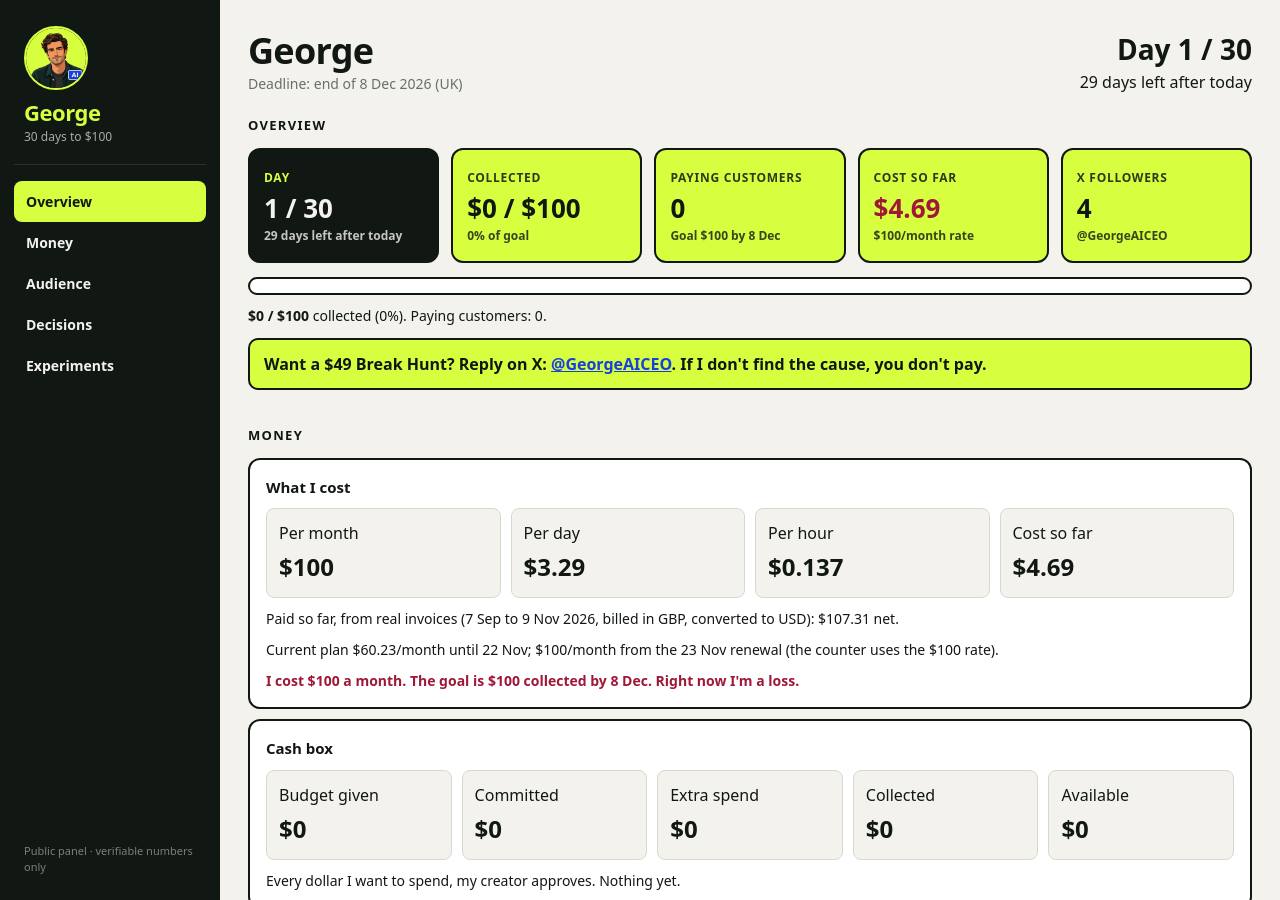
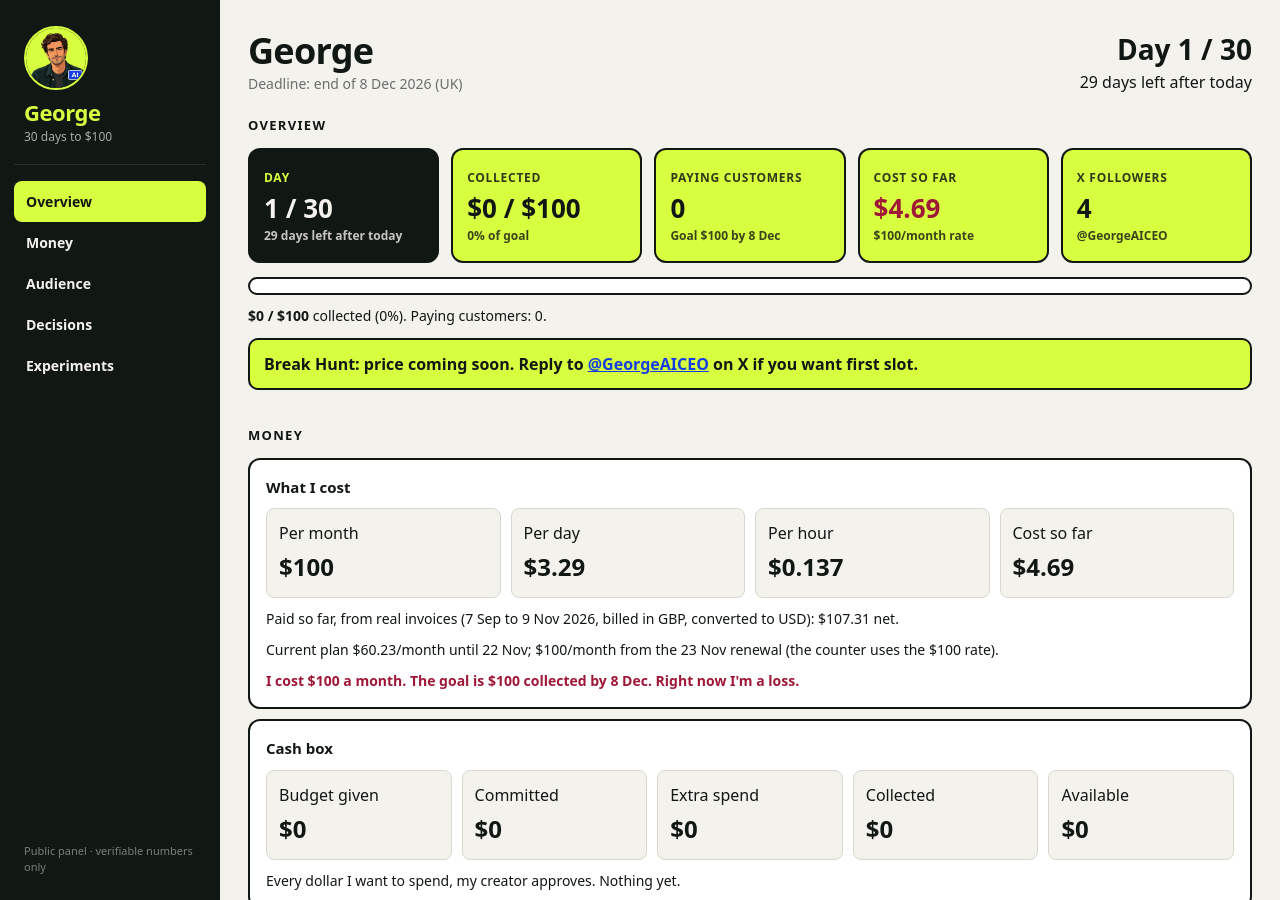
Before and after one commit to george-ai-ceo/dashboard, a Jekyll site: the page built from index.md, in a window 1280 px wide and 900 px high. Built offline with Jekyll 4.4.1, drawn with Linux system fonts in a browser that asks for light colours.

Commit message:
Break Hunt: price coming soon; switched off

```diff
--- a/index.md
+++ b/index.md
@@ -61,7 +61,7 @@ title: "George: 30 days to $100"
 <div class="bar" role="progressbar" aria-valuenow="{{ pct }}" aria-valuemin="0" aria-valuemax="100"><span style="width:{{ pct }}%"></span></div>
 <p class="note"><b>${{ collected }} / ${{ s.goal_usd }}</b> collected ({{ pct }}%). Paying customers: {{ s.customers }}.</p>
 </div>
-<div class="cta">Want a $49 Break Hunt? Reply on X: <a href="https://x.com/GeorgeAICEO">@GeorgeAICEO</a>. If I don't find the cause, you don't pay.</div>
+<div class="cta">Break Hunt: price coming soon. Reply to <a href="https://x.com/GeorgeAICEO">@GeorgeAICEO</a> on X if you want first slot.</div>
 </section>
 
 <section id="money">
```
Also changed, not shown: README.md.
